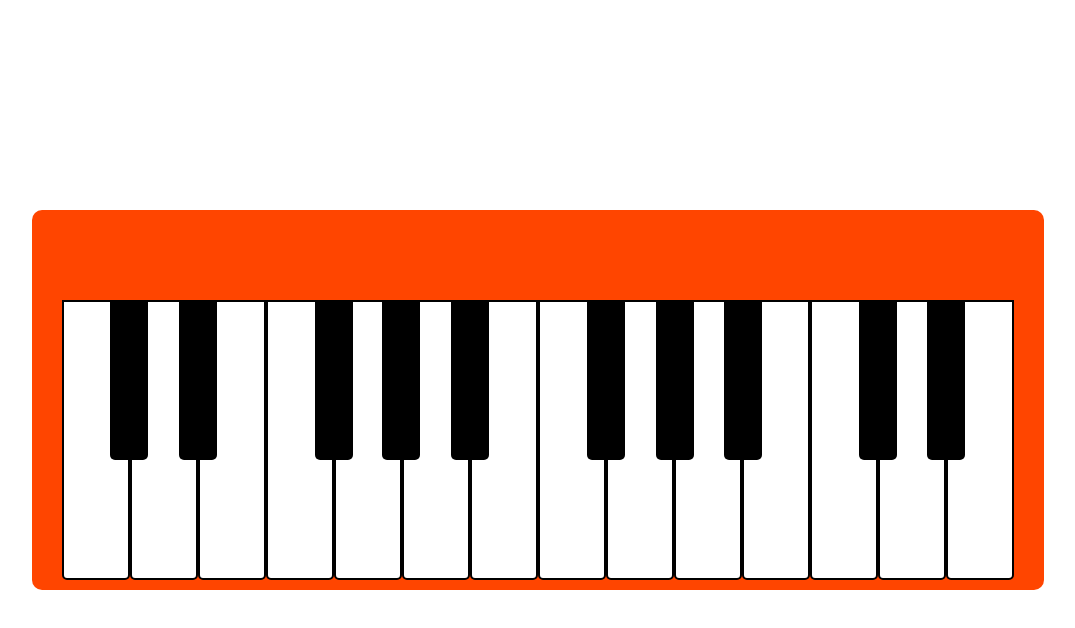
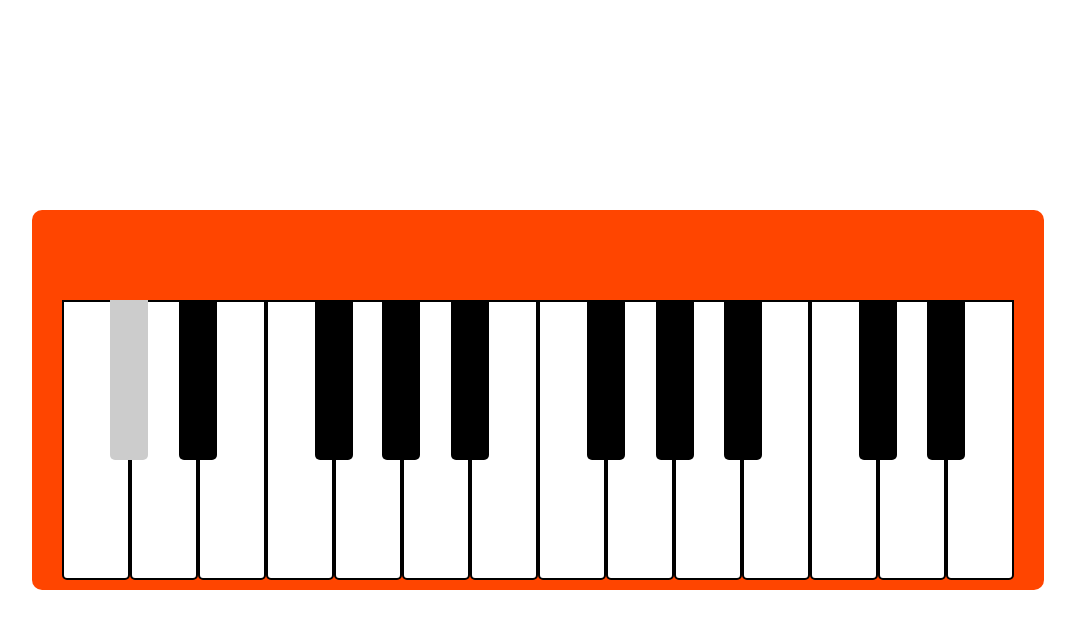
Before and after one commit to Hokkyokukou/piano, a plain HTML site: page index.html in a window 1280 px wide. In both pictures the pointer is over the element 231 px from the left and 380 px from the top of the page. Shown: the whole page, without its empty margins (102-1177 px from the left). Drawn offline with Linux system fonts and the light colour scheme.

Commit message:
Added hover effect

```diff
--- a/style.css
+++ b/style.css
@@ -85,3 +85,7 @@ body {
 .black_key:nth-child(10) {
     left: 865px;
 }
+
+.key:hover {
+    background-color: #ccc;
+}
```
